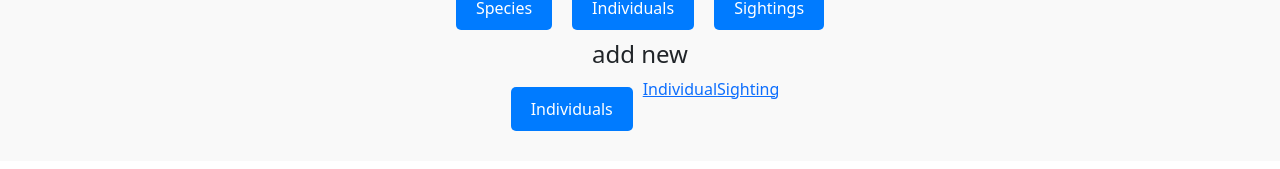
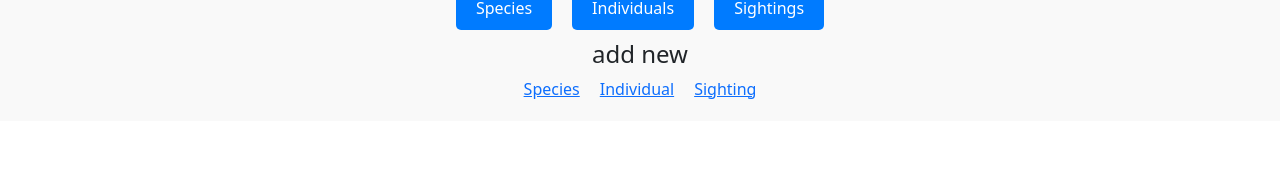
Before and after one commit to beyzanurck/animal-sighting-tracker, a React (Vite) app in the folder client/: page /App in a window 1280 px wide. Shown: the part 203-372 px from the top of the page. Built offline with nearby package versions, Linux system fonts and the light colour scheme; no server answers.

Commit message:
fixed spaces

```diff
--- a/client/src/App.css
+++ b/client/src/App.css
@@ -67,6 +67,11 @@
 .form-new-individual [role="datepicker"] {
   margin: 2%;
 }
+.links {
+  display: flex;
+  flex-direction: row;
+  gap: 20px;
+}
 
 .form-new-sighting input,
 .form-new-sighting select,
--- a/client/src/App.jsx
+++ b/client/src/App.jsx
@@ -116,13 +116,13 @@ function App() {
 
           <h4> add new </h4>
 
-          <div className='buttons'>
+          <div className='links'>
 
-            <button>Individuals</button>
+            <Link to="/new-species">Species</Link>
 
-            <Link to="/new-individual" >Individual</Link>
+            <Link to="/new-individual">Individual</Link>
 
-            <Link to="/new-sighting" >Sighting</Link>
+            <Link to="/new-sighting">Sighting</Link>
 
 
           </div>
```
Also changed, not shown: client/src/components/FormNewIndividual.jsx (+4 -4 lines).
